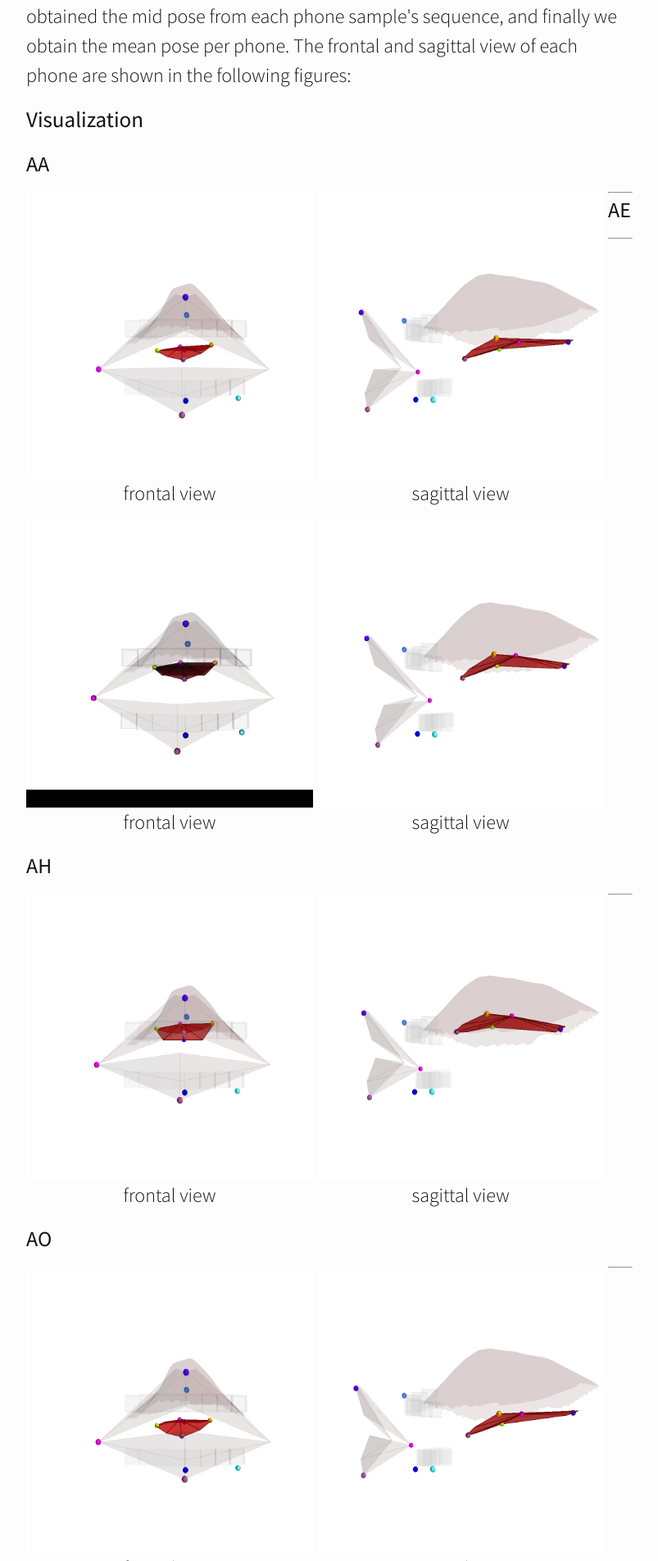
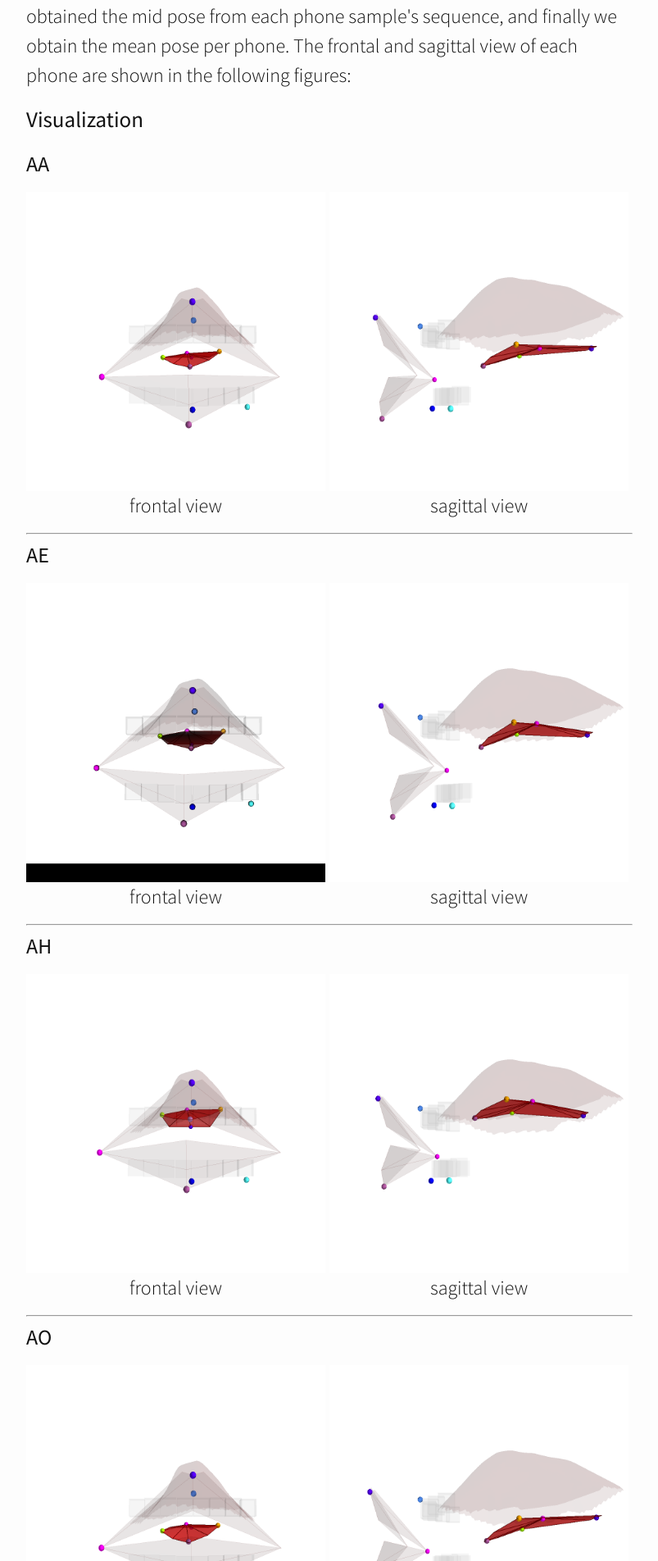
Before and after one commit to salmedina/ContinuousTongueMotionAnalysis, a Jekyll site: the page built from phones.md, in a window 1280 px wide. Shown: the part 538-2442 px from the top of the page at 82% size, without its empty margins (238-1041 px from the left). Built offline with Jekyll 4.4.1, drawn with Linux system fonts in a browser that asks for light colours; nearby versions of some CDN libraries.

Commit message:
Add hr division between phone display

```diff
--- a/css/style.scss
+++ b/css/style.scss
@@ -82,6 +82,14 @@ ul, ol, dl, figure,
     margin-bottom: $spacing-unit / 2;
 }
 
+
+/**
+ * Line breaks
+ */
+hr {
+    height: 0.01px;
+    background-color: #999;
+}
 
 
 /**
@@ -168,6 +176,13 @@ blockquote {
     > :last-child {
         margin-bottom: 0;
     }
+}
+
+/**
+ * Phone display
+ */
+.phone-display {
+  margin-bottom:10px;
 }
 
 
--- a/phones.md
+++ b/phones.md
@@ -21,16 +21,17 @@ phones: ["AA", "AE", "AH", "AO", "AW", "AY", "B", "CH", "D", "DH", "EH", "ER", "
 </div>
 
 {% for phone in page.phones %}
-<div class="phone-display">
+<div class="phone-display" style="margin-top:5px;margin-bottom:5px">
     <h3>{{phone}}</h3>
     <div style="float:left;margin-right:5px;">
-      <img src="{{site.url}}{{site.baseurl}}/images/phones/{{phone}}_frontal.png" height="350" width="350"  />
+      <img src="{{site.url}}{{site.baseurl}}/images/phones/{{phone}}_frontal.png" height="365" width="365"  />
       <p style="text-align:center;">frontal view</p>
     </div>
     <div style="float:left;margin-right:5px;">
-        <img src="{{site.url}}{{site.baseurl}}/images/phones/{{phone}}_sagittal.png" height="350" width="350" />
+        <img src="{{site.url}}{{site.baseurl}}/images/phones/{{phone}}_sagittal.png" height="365" width="365" />
         <p style="text-align:center;">sagittal view</p>
     </div>
 </div>
+<br>
 <hr>
 {% endfor %}
```
